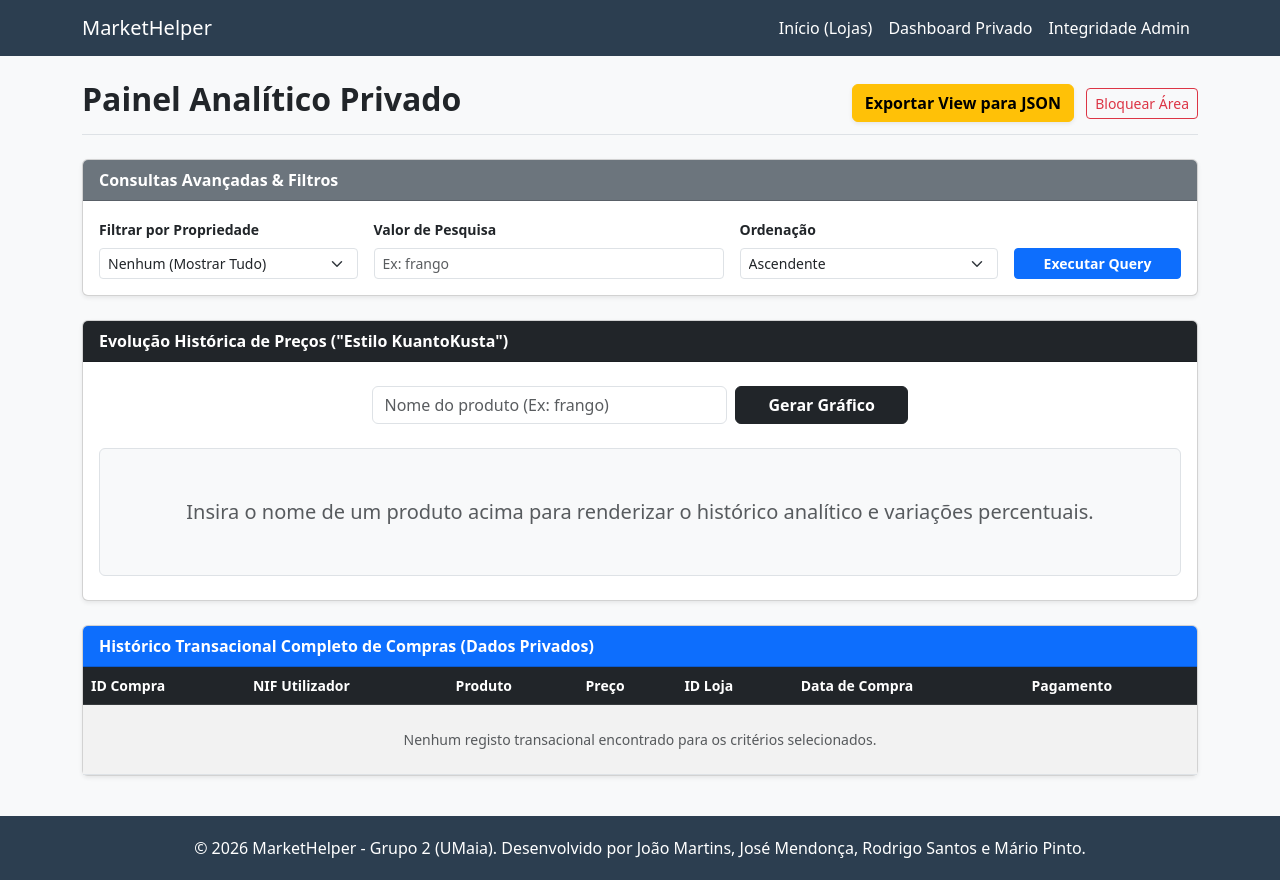
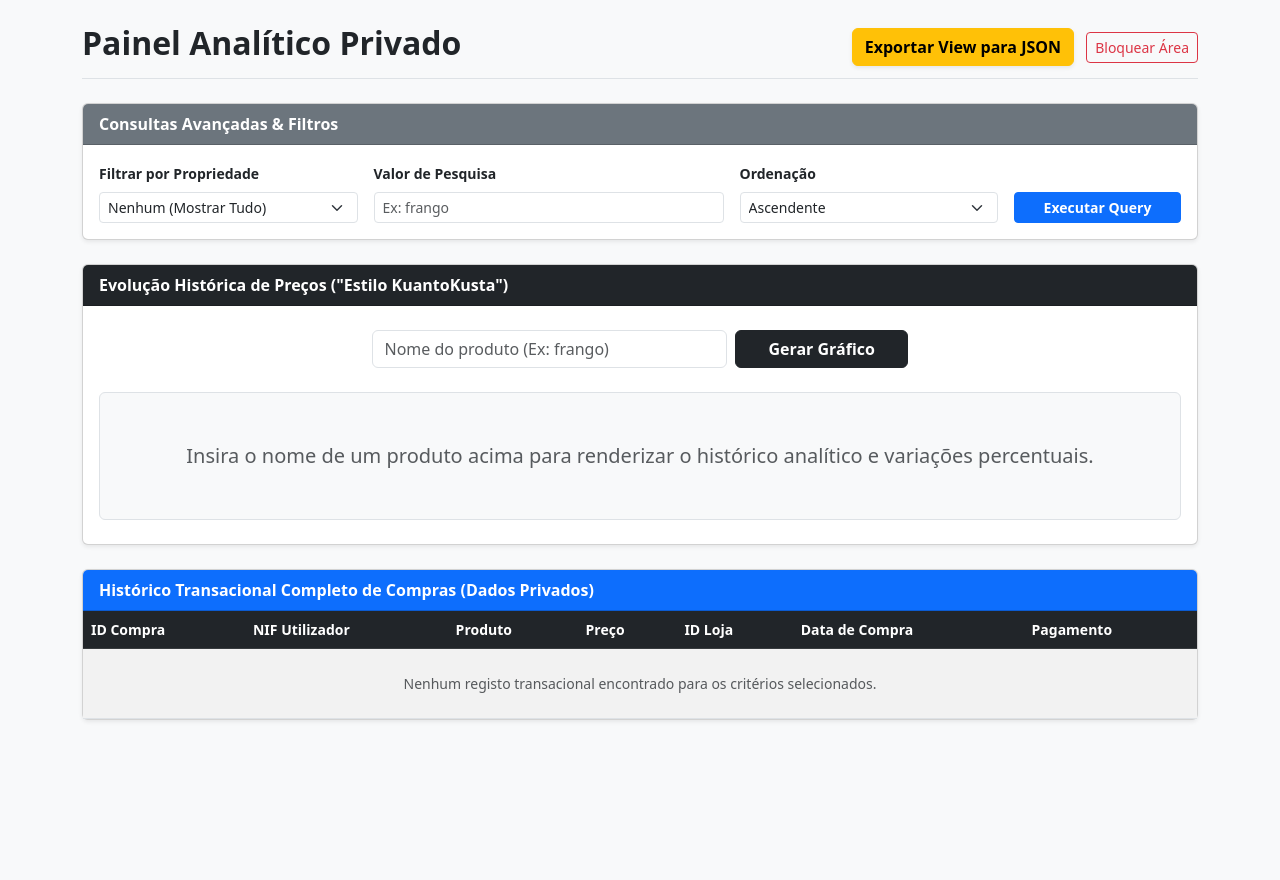
Before and after one commit to Joao-RSM/mads-marketHelper-dashboard, a Flask app: page /dashboard in a window 1280 px wide. After the commit the page ends 721 px from the top, so only its background shows below. Run offline with Flask 3, Linux system fonts and the light colour scheme; the visitor is signed in with stand-in values (Sample User, id 1).

Commit message:
Update base.html

```diff
--- a/templates/base.html
+++ b/templates/base.html
@@ -5,36 +5,13 @@
     <meta name="viewport" content="width=device-width, initial-scale=1.0">
     <title>{% block title %}MarketHelper{% endblock %}</title>
     <link href="https://cdn.jsdelivr.net/npm/bootstrap@5.3.0/dist/css/bootstrap.min.css" rel="stylesheet">
-    <style>
-        body { background-color: #f8f9fa; color: #333; }
-        .navbar { background-color: #2c3e50; }
-        .navbar-brand, .nav-link { color: #fff !important; }
-        .nav-link:hover { color: #1abc9c !important; }
-        footer { background-color: #2c3e50; color: #fff; padding: 20px 0; margin-top: 40px; }
-    </style>
 </head>
-<body>
-    <nav class="navbar navbar-expand-lg mb-4">
-        <div class="container">
-            <a class="navbar-brand" href="/">MarketHelper</a>
-            <button class="navbar-toggler" type="button" data-bs-toggle="collapse" data-bs-target="#navbarNav">
-                <span class="navbar-toggler-icon"></span>
-            </button>
-            <div class="collapse navbar-collapse" id="navbarNav">
-                <ul class="navbar-nav ms-auto">
-                    <li class="nav-item"><a class="nav-link" href="/">Início (Lojas)</a></li>
-                    <li class="nav-item"><a class="nav-link" href="/dashboard">Dashboard Privado</a></li>
-                    <li class="nav-item"><a class="nav-link" href="/integridade">Integridade Admin</a></li>
-                </ul>
-            </div>
-        </div>
-    </nav>
-
-    <div class="container">
+<body class="bg-light">
+    <div class="container py-4">
         {% with messages = get_flashed_messages(with_categories=true) %}
           {% if messages %}
             {% for category, message in messages %}
-                    <div class="alert alert-{{ 'danger' if category == 'error' else category }} alert-dismissible fade show">
+              <div class="alert alert-{{ 'danger' if category == 'error' else 'success' }} alert-dismissible fade show shadow-sm">
                 {{ message }}
                 <button type="button" class="btn-close" data-bs-dismiss="alert"></button>
               </div>
@@ -45,11 +22,6 @@
         {% block content %}{% endblock %}
     </div>
 
-    <footer class="text-center">
-        <div class="container">
-            <p class="mb-0">© 2026 MarketHelper - Grupo 2 (UMaia). Desenvolvido por João Martins, José Mendonça, Rodrigo Santos e Mário Pinto.</p>
-        </div>
-    </footer>
     <script src="https://cdn.jsdelivr.net/npm/bootstrap@5.3.0/dist/js/bootstrap.bundle.min.js"></script>
 </body>
 </html>
```
Lines whose indentation alone changed are shown as unchanged.
